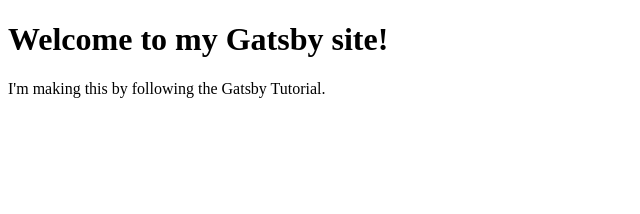
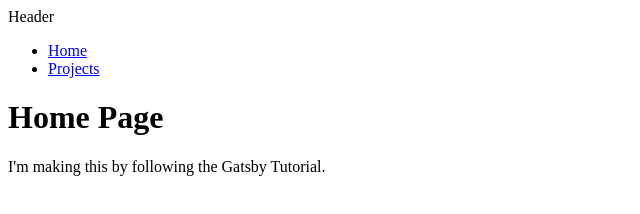
Before and after one commit to mmoresun/blockbit-es, a Gatsby site: page / in a window 1280 px wide. Shown: the whole page, without its empty margins (0-640 px from the left). Built offline with nearby package versions, Linux system fonts and the light colour scheme; Gatsby itself is replaced by a stand-in of ours.

Commit message:
common layout implemented

```diff
--- /dev/null
+++ b/src/elements/Header/index.js
@@ -0,0 +1,18 @@
+import React from 'react';
+import { Link } from 'gatsby';
+
+const Header = () => {
+    return (
+        <>
+        Header
+            <nav>
+                <ul>
+                    <li><Link to="/">Home</Link></li>
+                    <li><Link to="/projects">Projects</Link></li>
+                </ul>
+            </nav>
+        </>
+    );
+}
+
+export default Header;
--- a/src/pages/index.js
+++ b/src/pages/index.js
@@ -1,13 +1,13 @@
 // Step 1: Import React
 import * as React from 'react'
+import Layout from './layout'
 
 // Step 2: Define your component
 const IndexPage = () => {
   return (
-    <main>
-      <h1>Welcome to my Gatsby site!</h1>
+    <Layout pageTitle="Home Page">
       <p>I'm making this by following the Gatsby Tutorial.</p>
-    </main>
+    </Layout>
   )
 }
 
--- /dev/null
+++ b/src/pages/layout/index.js
@@ -0,0 +1,16 @@
+import * as React from 'react'
+import Header from '../../elements/Header'
+
+const Layout = ({ pageTitle, children }) => {
+    return (
+        <>
+            <Header />
+            <main>
+                <h1>{pageTitle}</h1>
+                {children}
+            </main>
+        </>
+    )
+}
+
+export default Layout
```
Also changed, not shown: src/pages/about.js (deleted, +0 -22 lines), src/pages/projects.js (deleted, +0 -15 lines), src/pages/projects/index.js (added, +15 -0 lines), src/elements/Header/styles.js (added), src/pages/404/index.js (renamed from src/pages/404.js).
